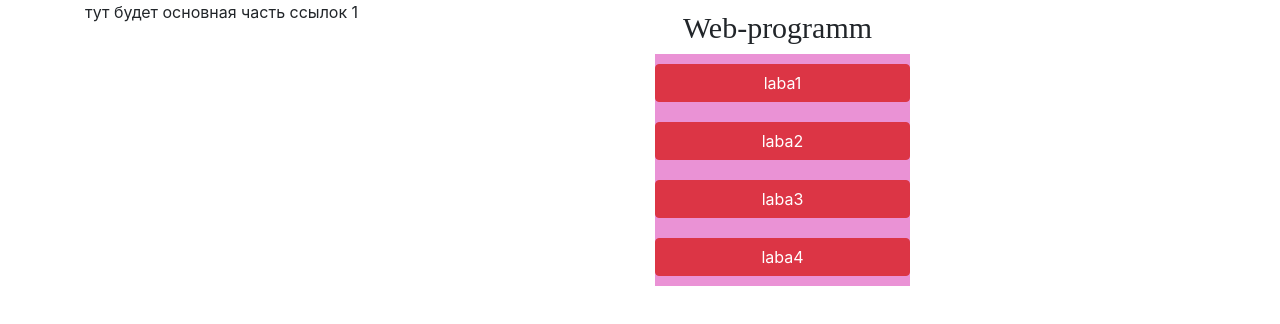
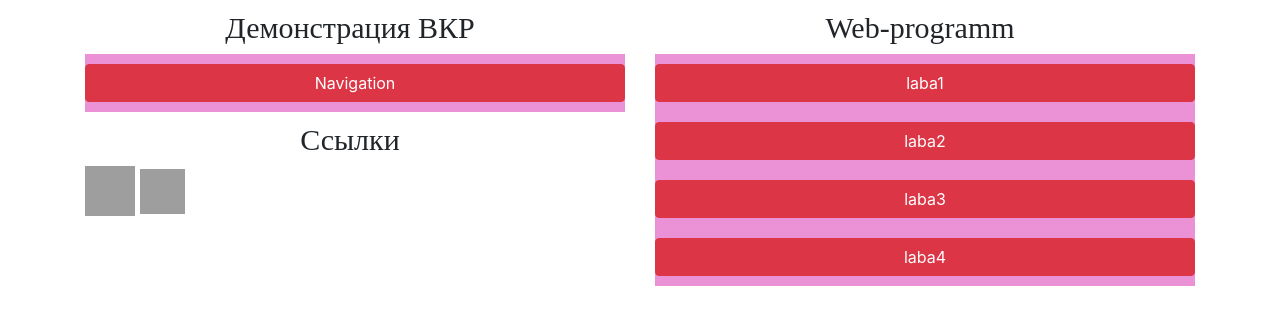
Before and after one commit to Akinoriv/web-akinoriv, a website: page app/Public/index.html in a window 1280 px wide. Drawn offline with nearby package versions, Linux system fonts and the light colour scheme; grey boxes are pictures that could not be loaded.

Commit message:
украсивение

```diff
--- a/app/Public/index.html
+++ b/app/Public/index.html
@@ -14,12 +14,17 @@
 <body>
     <div class="container">
         <div class="row">
-            <div class="col-lg-6">
-                <p>
-                    тут будет основная часть ссылок 1
-                </p>
+            <div class="col col-sm  col-md bordur">
+                <h1> Демонстрация ВКР </h1>
+                <div class="bottuum">
+                    <button class="btn btn-block btn-danger" onclick="window.location.href='http://akinoriv.com:5000/'"> Navigation </button>
+                </div>
+                <h1> Ссылки </h1>
+                <a href="https://github.com/Akinoriv"><img src="http://pngimg.com/uploads/github/github_PNG40.png" width="50" height="50" alt="Пример"></a>
+                <a href="https://www.instagram.com/akinoriv/"><img src="https://i.pinimg.com/originals/6e/78/57/6e7857e574c2957ad3b3d59933f2d469.png" width="45" height="45" alt="Пример"></a>
             </div>
-            <div class="col col-sm  col-md col-lg-3 bordur">
+
+            <div class="col col-sm  col-md  bordur">
                 <div>
                     <h1>
                         Web-programm
```
